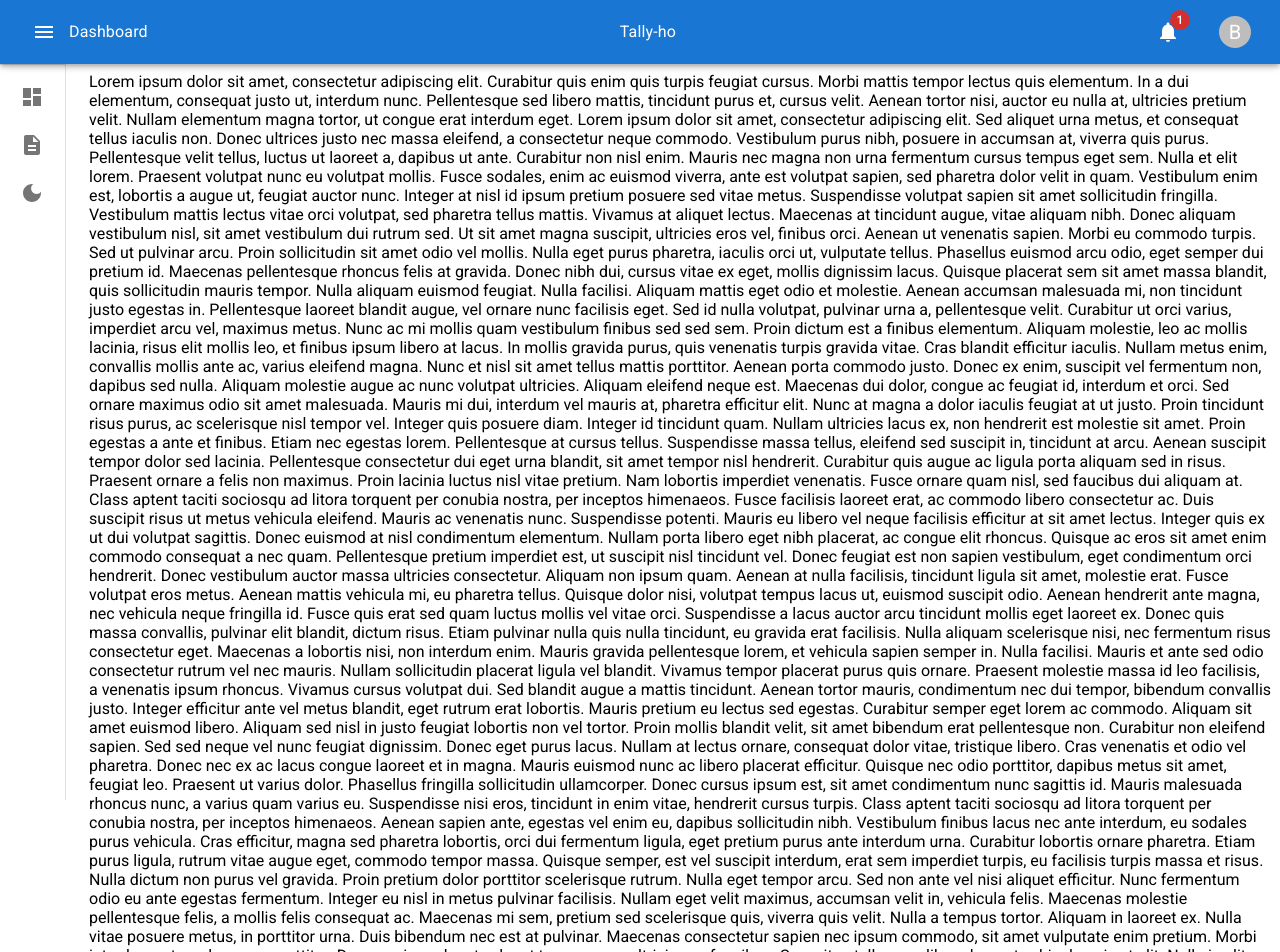
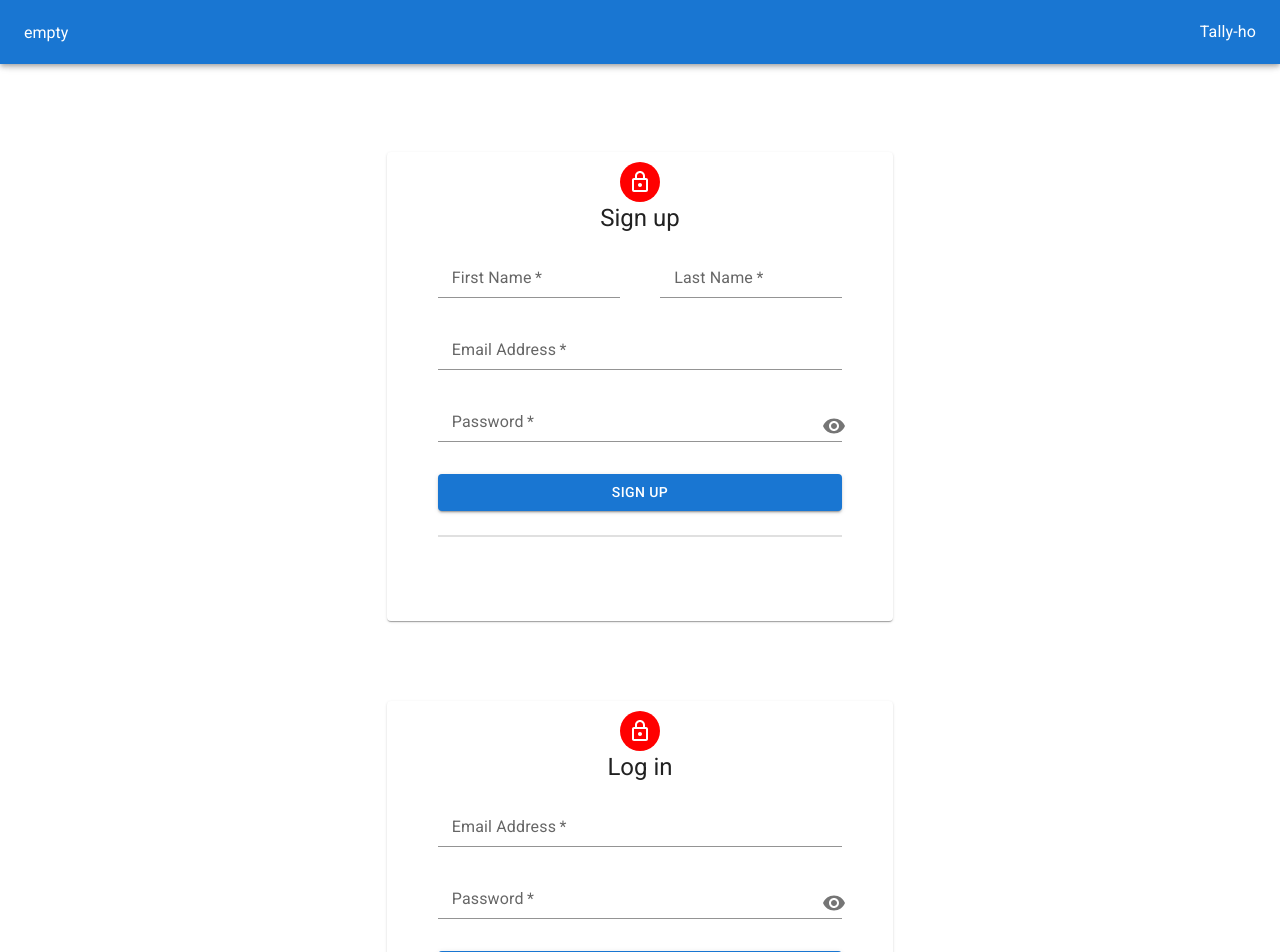
Before and after one commit to bengoh815/ISDH, a React (Create React App) app in the folder client/: page /signup in a window 1280 px wide. Shown: the top 952 px of the page. Built offline with nearby package versions, Linux system fonts and the light colour scheme; no server answers.

Commit message:
functioning login signup

```diff
--- a/client/src/App.js
+++ b/client/src/App.js
@@ -11,12 +11,37 @@ import Home from "./components/Home";
 import Login from "./components/Login";
 import Signup from "./components/Signup";
 import GoogleSignIn from "./components/GoogleSignIn";
-import { Box, Stack, ThemeProvider } from "@mui/material";
+import {
+  AppBar,
+  Avatar,
+  Box,
+  Button,
+  Checkbox,
+  FormControl,
+  FormControlLabel,
+  Input,
+  InputLabel,
+  Paper,
+  Stack,
+  ThemeProvider,
+  Toolbar,
+  Typography,
+  styled,
+  useTheme,
+} from "@mui/material";
 import SideNav from "./components/SideNav";
 import { useState } from "react";
 import Mainbox from "./components/Mainbox";
+import Userbox from "./components/Userbox";
+import { LockOutlined } from "@mui/icons-material";
+import SpacingHeader from "./components/SpacingHeader";
+
+const StyledAppBar = styled(AppBar)(({ theme }) => ({
+  zIndex: theme.zIndex.drawer + 1,
+}));
 
 function App() {
+  const theme = useTheme();
   const [openDrawer, setOpenDrawer] = useState(false);
 
   const toggleDrawer = () => {
@@ -27,17 +52,33 @@ function App() {
     <>
       <GoogleOAuthProvider clientId={process.env.REACT_APP_G_CLIENT_ID}>
         {/* <ThemeProvider> */}
-        <Navbar toggleDrawer={toggleDrawer} />
-        <Stack direction="row" spacing={2} justifyContent="space-between">
-          <SideNav openDrawer={openDrawer} />
-          <Mainbox />
-        </Stack>
         {/* rest of the app */}
+        {/* Leave this for now */}
+        <StyledAppBar position="fixed">
+          <Toolbar
+            sx={{
+              display: "flex",
+              justifyContent: "space-between",
+            }}
+          >
+            <Box>empty</Box>
+            <Typography>Tally-ho</Typography>
+          </Toolbar>
+        </StyledAppBar>
+        <SpacingHeader />
+        <Signup />
+        <Login />
         {/* </ThemeProvider> */}
       </GoogleOAuthProvider>
     </>
   );
 }
+
+// const working = (        <Navbar toggleDrawer={toggleDrawer} />
+// <Stack direction="row" spacing={2} justifyContent="space-between">
+//   <SideNav openDrawer={openDrawer} />
+//   <Mainbox />
+// </Stack>);
 
 // const temp = (
 //   <GoogleOAuthProvider clientId={process.env.REACT_APP_G_CLIENT_ID}>
--- a/client/src/components/Login.js
+++ b/client/src/components/Login.js
@@ -1,3 +1,95 @@
+import { LockOutlined, Visibility, VisibilityOff } from "@mui/icons-material";
+import {
+  Avatar,
+  Box,
+  Button,
+  FormControl,
+  InputLabel,
+  FormGroup,
+  Input,
+  Paper,
+  Stack,
+  Typography,
+  useTheme,
+  IconButton,
+  InputAdornment,
+  Divider,
+} from "@mui/material";
+import { useState } from "react";
+import GoogleSignIn from "./GoogleSignIn";
+
+/*
+TODO
+  Fix google button width
+  submit functionality
+*/
+
 export default function Login() {
-  return <div>Login</div>;
+  const theme = useTheme();
+
+  const [showPassword, setShowPassword] = useState(false);
+
+  const handleClickShowPassword = () => setShowPassword(!showPassword);
+
+  return (
+    <>
+      <Box
+        sx={{ display: "flex", justifyContent: "center", marginTop: "80px" }}
+      >
+        <Paper sx={{ width: "40%" }}>
+          <Stack
+            direction="column"
+            sx={{ alignItems: "center", mt: "10px", mb: "20px" }}
+          >
+            <Avatar sx={{ bgcolor: "red" }}>
+              <LockOutlined />
+            </Avatar>
+            <Typography component="h1" variant="h5">
+              Log in
+            </Typography>
+            <FormGroup sx={{ width: "80%" }}>
+              <FormControl margin="normal" required fullWidth>
+                <InputLabel>Email Address</InputLabel>
+                <Input></Input>
+              </FormControl>
+              <FormControl margin="normal" required fullWidth>
+                <InputLabel htmlFor="standard-adornment-password">
+                  Password
+                </InputLabel>
+                <Input
+                  id="standard-adornment-password"
+                  type={showPassword ? "text" : "password"}
+                  endAdornment={
+                    <InputAdornment position="end">
+                      <IconButton
+                        aria-label="toggle password visibility"
+                        onClick={handleClickShowPassword}
+                        edge="end"
+                      >
+                        {showPassword ? <VisibilityOff /> : <Visibility />}
+                      </IconButton>
+                    </InputAdornment>
+                  }
+                  label="Password"
+                />
+              </FormControl>
+
+              <Button
+                type="submit"
+                fullWidth
+                variant="contained"
+                sx={{ marginTop: 3, marginBottom: 3 }}
+              >
+                Log in
+              </Button>
+            </FormGroup>
+            <Divider
+              sx={{ width: "80%", borderBottomWidth: 2, marginBottom: 3 }}
+            />
+            <GoogleSignIn />
+          </Stack>
+        </Paper>
+      </Box>
+    </>
+  );
 }
--- a/client/src/components/Signup.js
+++ b/client/src/components/Signup.js
@@ -1,3 +1,106 @@
+import { LockOutlined, Visibility, VisibilityOff } from "@mui/icons-material";
+import {
+  Avatar,
+  Box,
+  Button,
+  FormControl,
+  InputLabel,
+  FormGroup,
+  Input,
+  Paper,
+  Stack,
+  Typography,
+  useTheme,
+  IconButton,
+  InputAdornment,
+  Divider,
+} from "@mui/material";
+import { useState } from "react";
+import GoogleSignIn from "./GoogleSignIn";
+
+/*
+TODO
+  Fix google button width
+  submit functionality
+*/
+
 export default function Signup() {
-  return <div>Signup</div>;
+  const theme = useTheme();
+
+  const [showPassword, setShowPassword] = useState(false);
+
+  const handleClickShowPassword = () => setShowPassword(!showPassword);
+
+  return (
+    <>
+      <Box
+        sx={{ display: "flex", justifyContent: "center", marginTop: "80px" }}
+      >
+        <Paper sx={{ width: "40%" }}>
+          <Stack
+            direction="column"
+            sx={{ alignItems: "center", mt: "10px", mb: "20px" }}
+          >
+            <Avatar sx={{ bgcolor: "red" }}>
+              <LockOutlined />
+            </Avatar>
+            <Typography component="h1" variant="h5">
+              Sign up
+            </Typography>
+            <FormGroup sx={{ width: "80%" }}>
+              <Stack direction="row" sx={{ gap: "10%" }}>
+                <FormControl margin="normal" required sx={{ width: "45%" }}>
+                  <InputLabel>First Name</InputLabel>
+                  <Input></Input>
+                </FormControl>
+                <FormControl margin="normal" required sx={{ width: "45%" }}>
+                  <InputLabel>Last Name</InputLabel>
+                  <Input></Input>
+                </FormControl>
+              </Stack>
+
+              <FormControl margin="normal" required fullWidth>
+                <InputLabel>Email Address</InputLabel>
+                <Input></Input>
+              </FormControl>
+              <FormControl margin="normal" required fullWidth>
+                <InputLabel htmlFor="standard-adornment-password">
+                  Password
+                </InputLabel>
+                <Input
+                  id="standard-adornment-password"
+                  type={showPassword ? "text" : "password"}
+                  endAdornment={
+                    <InputAdornment position="end">
+                      <IconButton
+                        aria-label="toggle password visibility"
+                        onClick={handleClickShowPassword}
+                        edge="end"
+                      >
+                        {showPassword ? <VisibilityOff /> : <Visibility />}
+                      </IconButton>
+                    </InputAdornment>
+                  }
+                  label="Password"
+                />
+              </FormControl>
+
+              <Button
+                type="submit"
+                fullWidth
+                variant="contained"
+                sx={{ marginTop: 3, marginBottom: 3 }}
+              >
+                Sign up
+              </Button>
+            </FormGroup>
+            <Divider
+              sx={{ width: "80%", borderBottomWidth: 2, marginBottom: 3 }}
+            />
+            <GoogleSignIn />
+          </Stack>
+        </Paper>
+      </Box>
+    </>
+  );
 }
```
